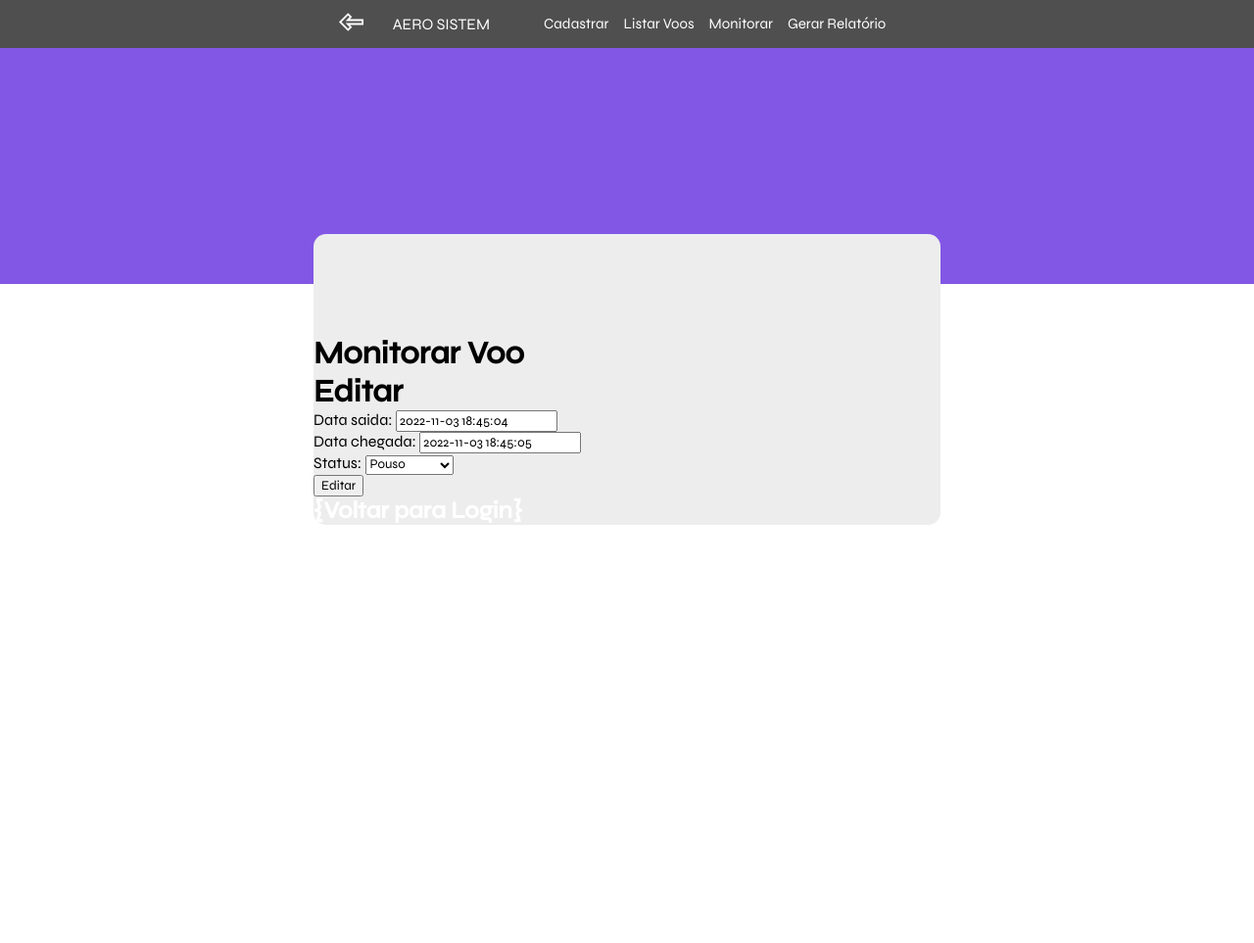
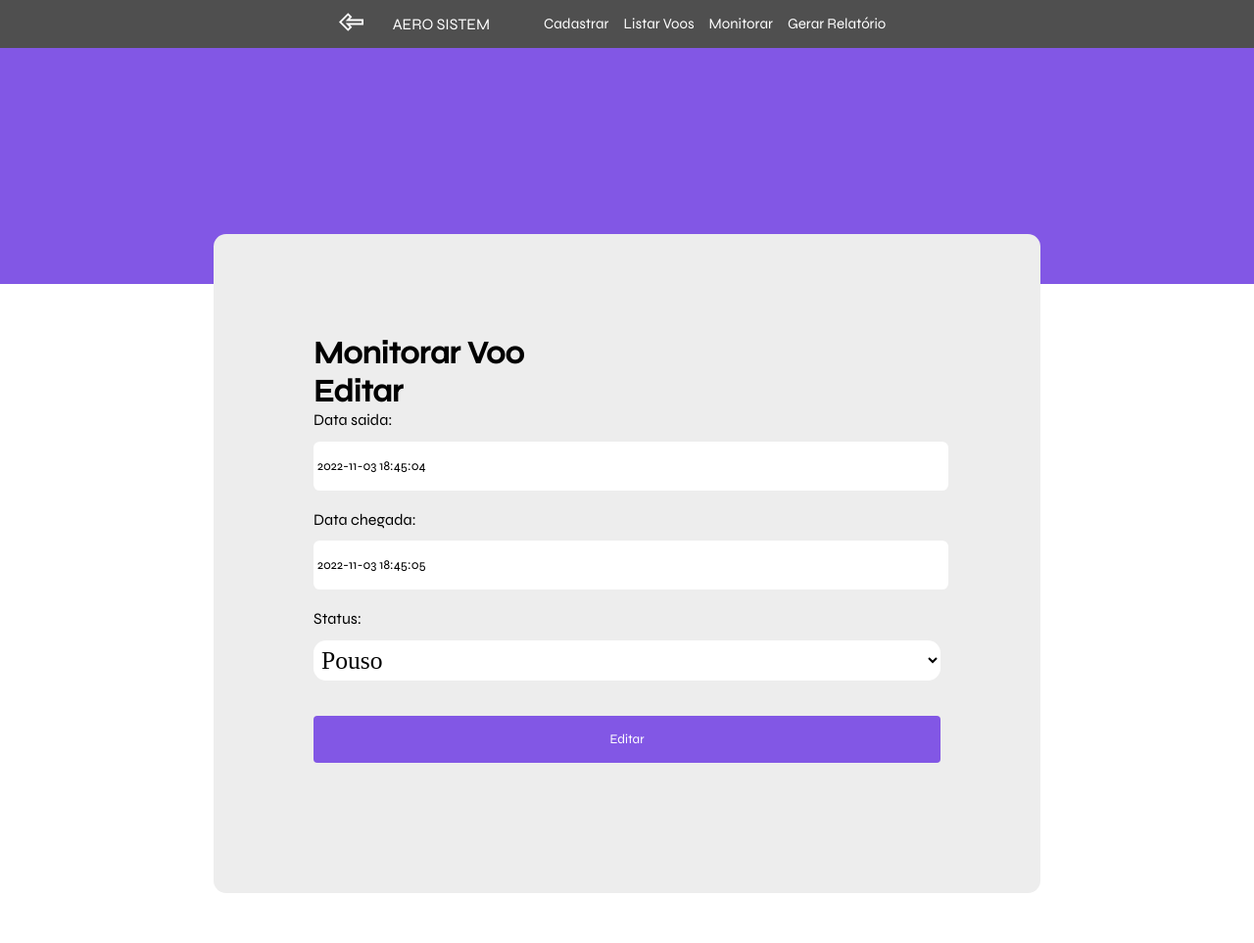
Before and after one commit to FengYungz/sistema_aeroporto, a Django app: page /monitoramento/1 in a window 1280 px wide. Shown: the whole page at 98% size. Before the commit the page ends 536 px from the top, so only its background shows below. Run offline with Django 4.2, Linux system fonts and the light colour scheme; data comes from the database, SQL or seed files in the repository; both versions use the stored data as it was after the commit.

Commit message:
adicionanado estilo nos formularios

```diff
--- a/webapp/MyProj/book/static/css/cadastro.css
+++ b/webapp/MyProj/book/static/css/cadastro.css
@@ -108,3 +108,7 @@ a img{
     width: 25px;
     margin-top: 10px;
 }
+
+h2{
+    margin-left: 40px;
+}
--- a/webapp/MyProj/book/static/css/monitorar.css
+++ b/webapp/MyProj/book/static/css/monitorar.css
@@ -17,7 +17,7 @@ header {
     max-width: 40rem;
     border-radius: 0.8rem;
     margin: -3.2rem auto 3.2rem;
-    padding-top: 6.4rem;
+    padding: 6.4rem;
     overflow: hidden;
 }
 
@@ -56,8 +56,49 @@ li{
     font-size: 15px;
 }
 
-a img{
+a img {
     height: 25px;
     width: 25px;
     margin-top: 10px;
 }
+
+input {
+    width: 100%;
+    height: 2.6rem;
+    margin-top: 0.8rem;
+    border-radius: 0.4rem;
+    background: var(--branco);
+    outline: 0;
+    padding: 4px;
+    border: 0;
+    margin-bottom: 20px;
+}
+
+select {
+    width: 100%;
+    height: 2.6rem;
+    margin-top: 0.8rem;
+    border-radius: 0.8rem;
+    background: var(--branco);
+    outline: 0;
+    padding: 4px;
+    font: 1.6rem Archivo;
+    border: 0;
+    margin-bottom: 20px;
+}
+
+label {
+
+}
+
+button {
+    border: 0;
+    margin-top: 16px;
+    background-color: var(--fundo);
+    border-radius: 4px;
+    width: 100%;
+    height: 48px;
+    cursor: pointer;
+    color: var(--branco);
+    margin-bottom: 30px;
+}
--- a/webapp/MyProj/book/static/css/relatorio.css
+++ b/webapp/MyProj/book/static/css/relatorio.css
@@ -17,7 +17,7 @@ header {
     max-width: 40rem;
     border-radius: 0.8rem;
     margin: -3.2rem auto 3.2rem;
-    padding-top: 6.4rem;
+    padding: 6.4rem;
     overflow: hidden;
 }
 
--- a/webapp/MyProj/template/monitorar.html
+++ b/webapp/MyProj/template/monitorar.html
@@ -51,7 +51,6 @@
         </div>
         {% endfor %}
         {% endif %}
-        <h2><a href="{% url 'login' %}">{Voltar para Login}</a></h2>
     </div>
     </div>
     {% endblock %}
```
Also changed, not shown: webapp/MyProj/book/static/css/central.css (+38 -1 lines), webapp/MyProj/db.sqlite3.
